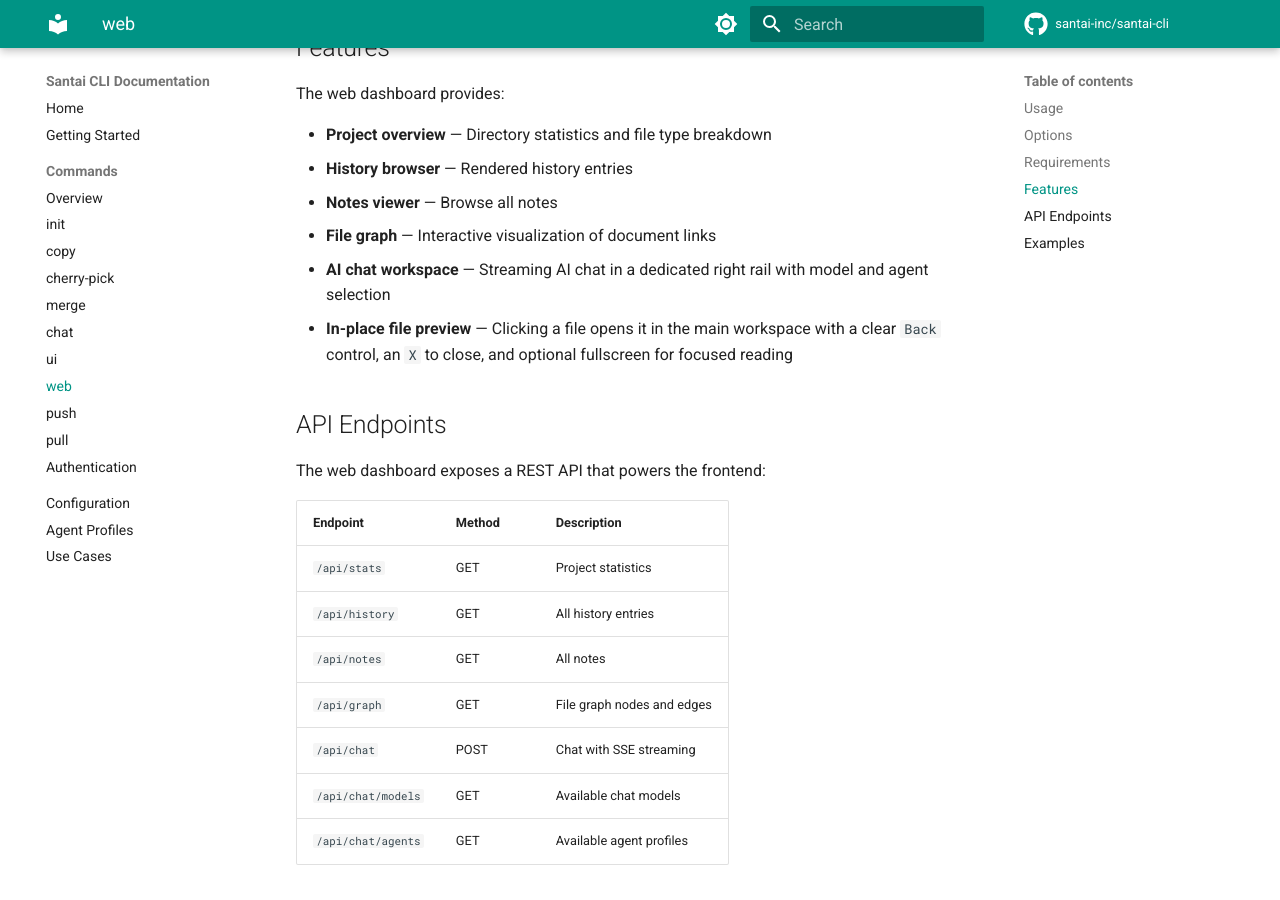
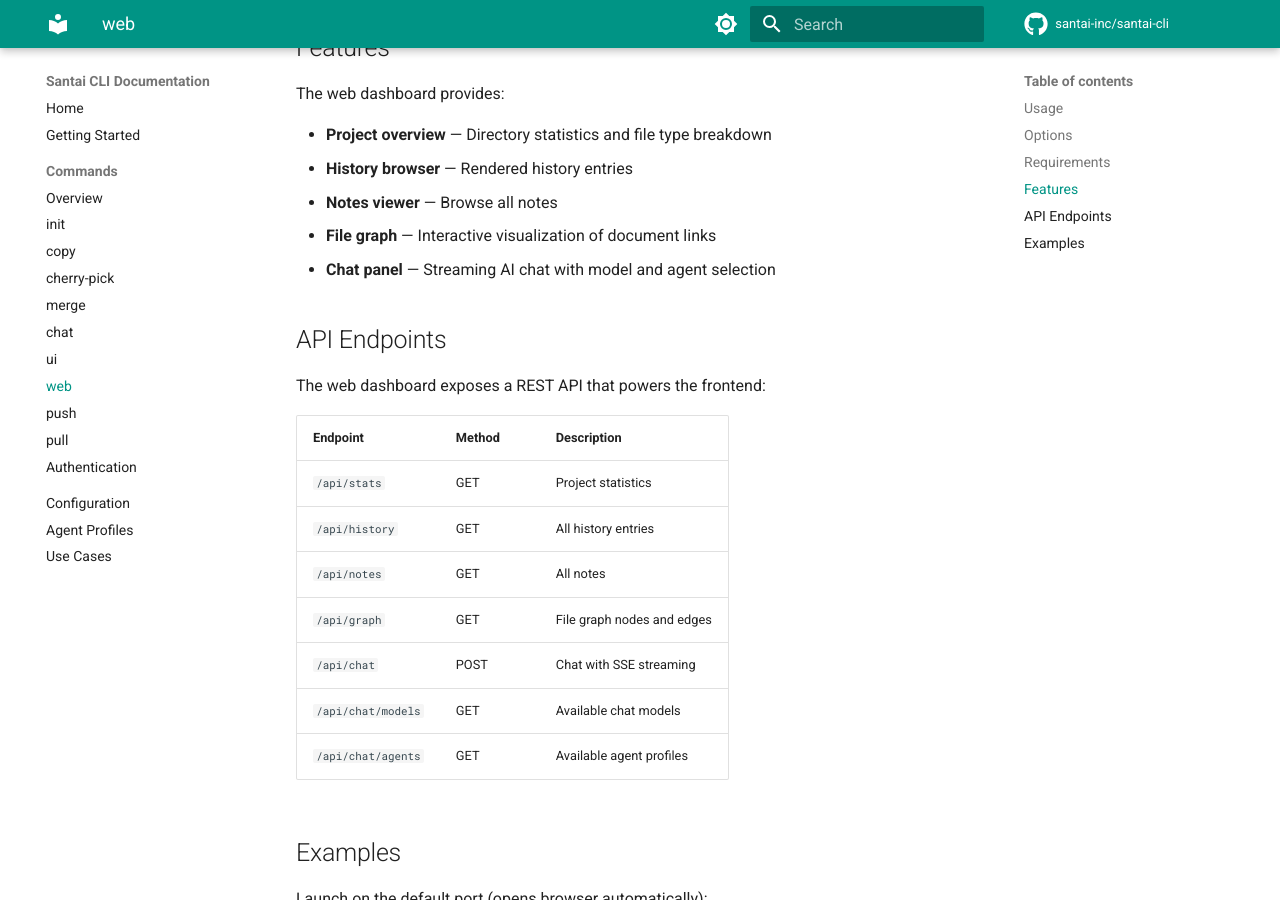
Before and after one commit to santai-inc/santai-cli, an MkDocs documentation site: the page built from docs/commands/web.md, in a window 1280 px wide and 900 px high, scrolled down 707 px. Built offline with MkDocs 1.6.1 and Material for MkDocs 9.7.7, drawn with Linux system fonts in a browser that asks for light colours; comment, search, counter and statistics services are not loaded.

Commit message:
Revert "Update web preview docs"
This reverts commit 82f382ab60b18e1dd8c98021ba30e4cb302d1871.

```diff
--- a/docs/commands/web.md
+++ b/docs/commands/web.md
@@ -27,8 +27,7 @@ The web dashboard provides:
 - **History browser** — Rendered history entries
 - **Notes viewer** — Browse all notes
 - **File graph** — Interactive visualization of document links
-- **AI chat workspace** — Streaming AI chat in a dedicated right rail with model and agent selection
-- **In-place file preview** — Clicking a file opens it in the main workspace with a clear `Back` control, an `X` to close, and optional fullscreen for focused reading
+- **Chat panel** — Streaming AI chat with model and agent selection
 
 ## API Endpoints
 
```
